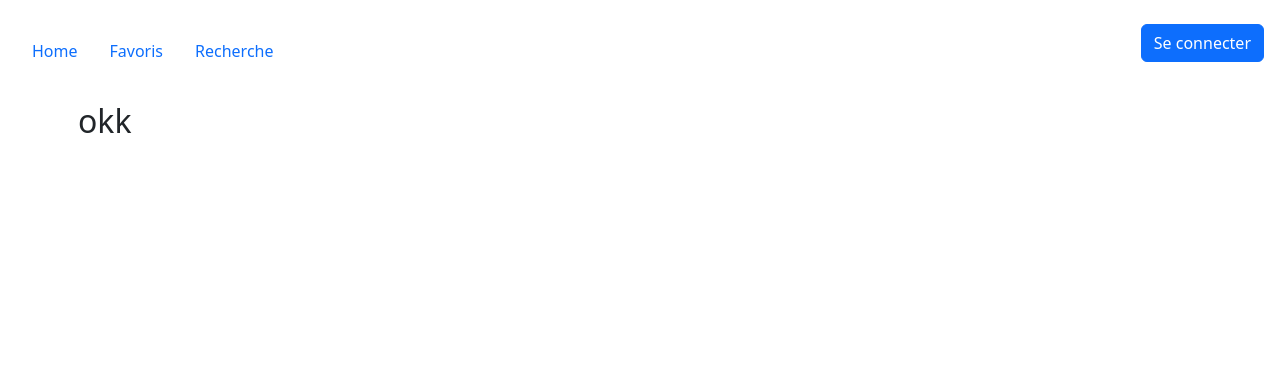
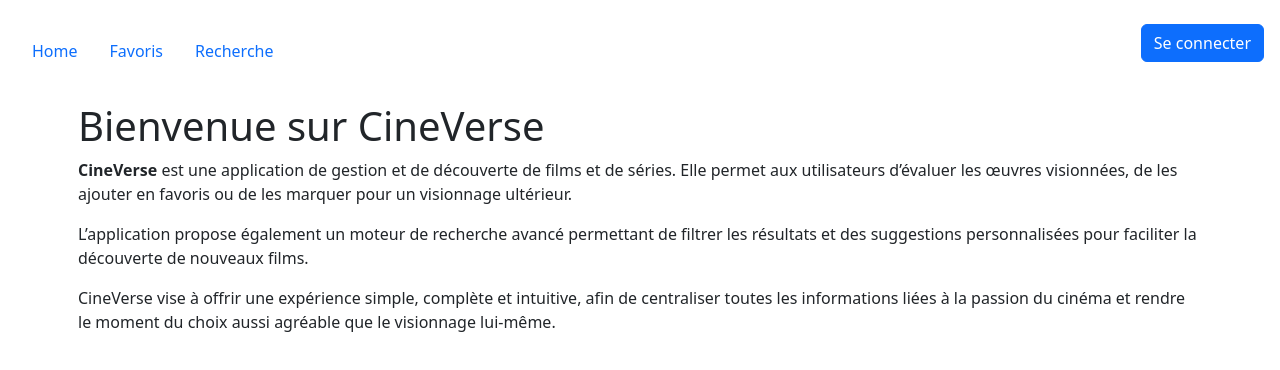
Before and after one commit to LarekMehdi/FO-cine-verse, an Angular app: page /home in a window 1280 px wide. Shown: the top 370 px of the page. Built offline with nearby package versions, Linux system fonts and the light colour scheme.

Commit message:
page d'accueil

```diff
--- a/src/app/components/title/title.html
+++ b/src/app/components/title/title.html
@@ -1,3 +1,3 @@
 <article>
-    <h2>{{ content }}</h2>
+    <h1>{{ content }}</h1>
 </article>
--- a/src/app/home/home.html
+++ b/src/app/home/home.html
@@ -1,3 +1,20 @@
 <article>
-    <app-title content="okk"/>
+    <app-title content="Bienvenue sur CineVerse"/>
+
+    <p>
+        <strong>CineVerse</strong> est une application de gestion et de découverte de films et de séries.
+        Elle permet aux utilisateurs d’évaluer les œuvres visionnées, de les ajouter en favoris
+        ou de les marquer pour un visionnage ultérieur.
+    </p>
+
+    <p>
+        L’application propose également un moteur de recherche avancé permettant de filtrer les résultats
+        et des suggestions personnalisées pour faciliter la découverte de nouveaux films.
+    </p>
+
+    <p>
+        CineVerse vise à offrir une expérience simple, complète et intuitive,
+        afin de centraliser toutes les informations liées à la passion du cinéma
+        et rendre le moment du choix aussi agréable que le visionnage lui-même.
+    </p>
 </article>
```
